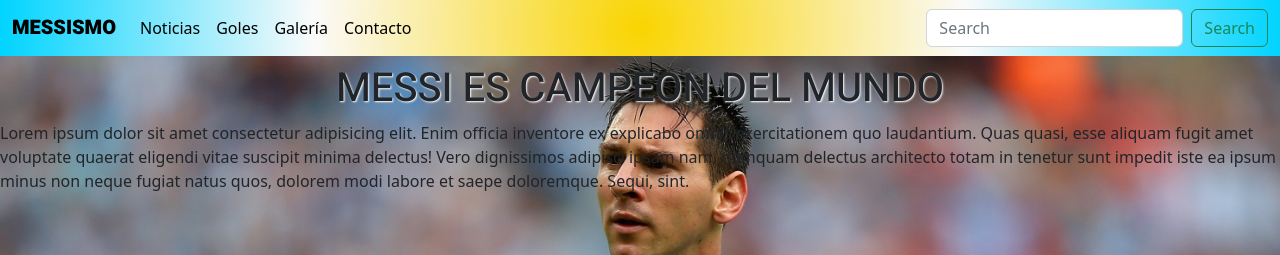
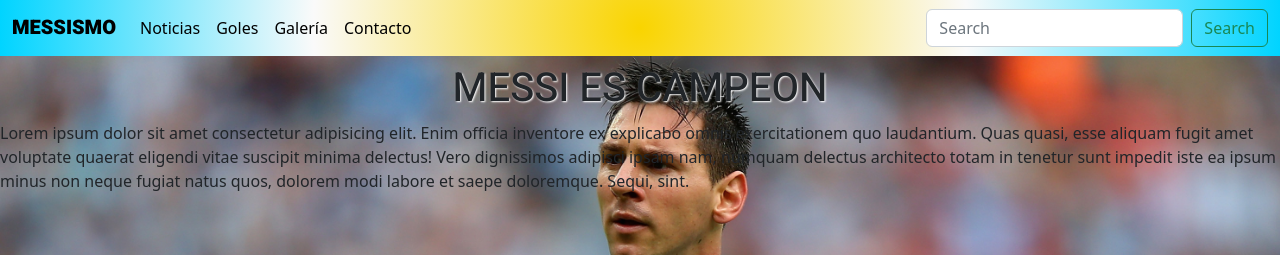
Before and after one commit to FacuPR25/proyecto_dw_coder, a plain HTML site: page index.html in a window 1280 px wide. Shown: the top 255 px of the page. Drawn offline with nearby package versions, Linux system fonts and the light colour scheme.

Commit message:
Actualizacion

```diff
--- a/index.html
+++ b/index.html
@@ -59,7 +59,7 @@
   <main>
     <section id="Inicio">
       <h1 class="Titulo">
-        MESSI ES CAMPEON DEL MUNDO
+        MESSI ES CAMPEON
       </h1>
       <span class="Texto">Lorem ipsum dolor sit amet consectetur adipisicing elit. Enim officia inventore ex explicabo omnis
         exercitationem quo laudantium. Quas quasi, esse aliquam fugit amet voluptate quaerat eligendi vitae suscipit
```
